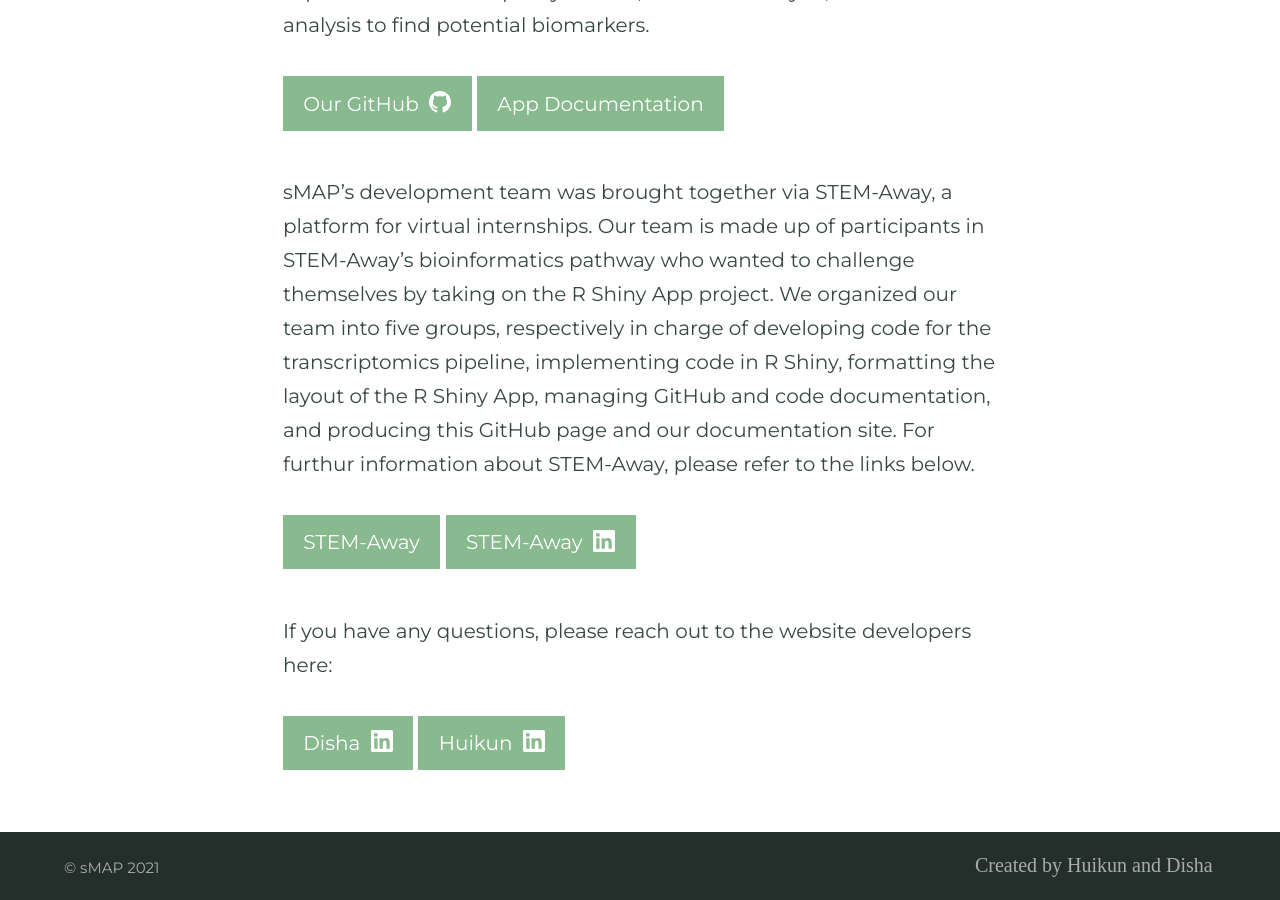
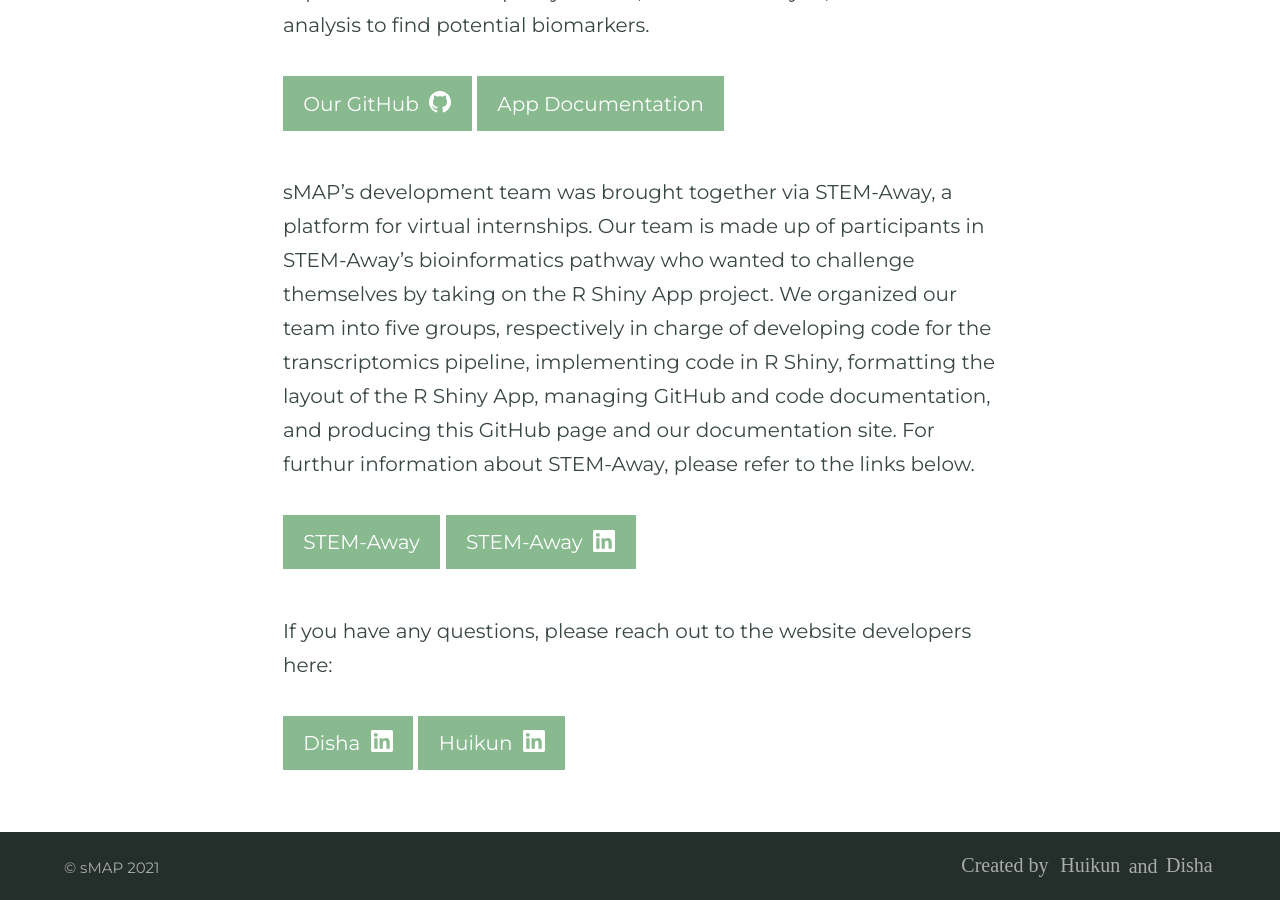
Before and after one commit to BI-STEM-Away/sMAP_dev, a Jekyll site: the page built from index.md, in a window 1280 px wide and 900 px high, scrolled down 656 px. Built offline with Jekyll 4.4.1, drawn with Linux system fonts in a browser that asks for light colours; part of the change alters nothing that is shown.

```diff
--- a/_config.yml
+++ b/_config.yml
@@ -126,7 +126,7 @@ navigation_header:
 
 
 navigation_footer:
-- title: Created by Huikun and Disha
+- title: Created by <a href='www.google.co.in'> Huikun </a> and <a href='www.google.com'> Disha </a>
 
 
 social_links: # Appears in sidebar. Set the urls then uncomment and comment out as desired
```
